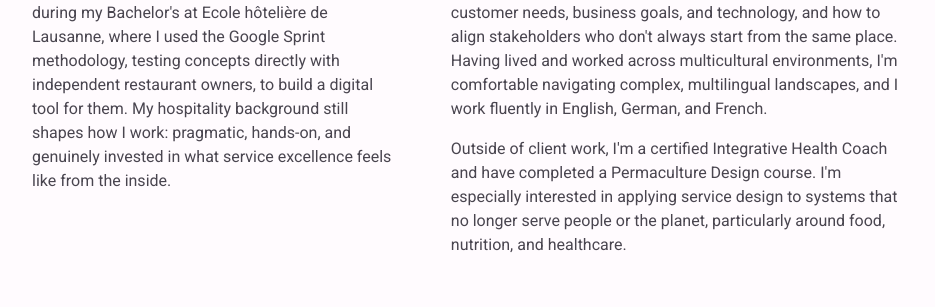
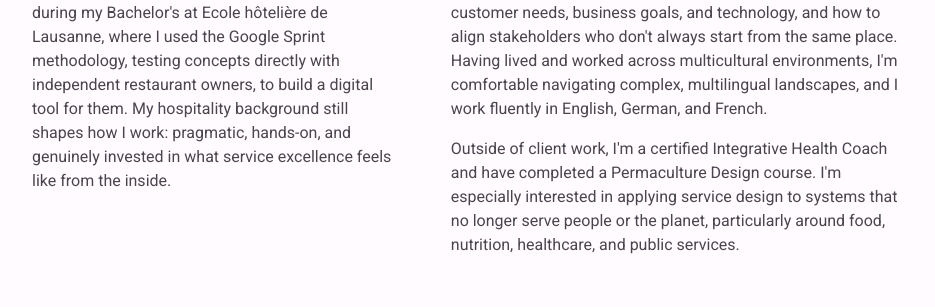
Before and after one commit to taens/tanya-portfolio, a plain HTML site: page index.html in a window 1280 px wide. Shown: the part 2480-2787 px from the top of the page, without its empty margins (172-1107 px from the left). Drawn offline with nearby package versions, Linux system fonts and the light colour scheme.

Commit message:
Update index.html

```diff
--- a/index.html
+++ b/index.html
@@ -500,7 +500,7 @@ footer a{ color:var(--color-primary); font-weight:500; }
         </div>
         <div>
           <p class="body-large" style="color:var(--color-on-surface-variant);">Consulting and in-house roles have taught me how to bridge customer needs, business goals, and technology, and how to align stakeholders who don't always start from the same place. Having lived and worked across multicultural environments, I'm comfortable navigating complex, multilingual landscapes, and I work fluently in English, German, and French.</p>
-          <p class="body-large" style="color:var(--color-on-surface-variant); margin-top:16px;">Outside of client work, I'm a certified Integrative Health Coach and have completed a Permaculture Design course. I'm especially interested in applying service design to systems that no longer serve people or the planet, particularly around food, nutrition, and healthcare.</p>
+          <p class="body-large" style="color:var(--color-on-surface-variant); margin-top:16px;">Outside of client work, I'm a certified Integrative Health Coach and have completed a Permaculture Design course. I'm especially interested in applying service design to systems that no longer serve people or the planet, particularly around food, nutrition, healthcare, and public services.</p>
         </div>
       </div>
     </div>
```
